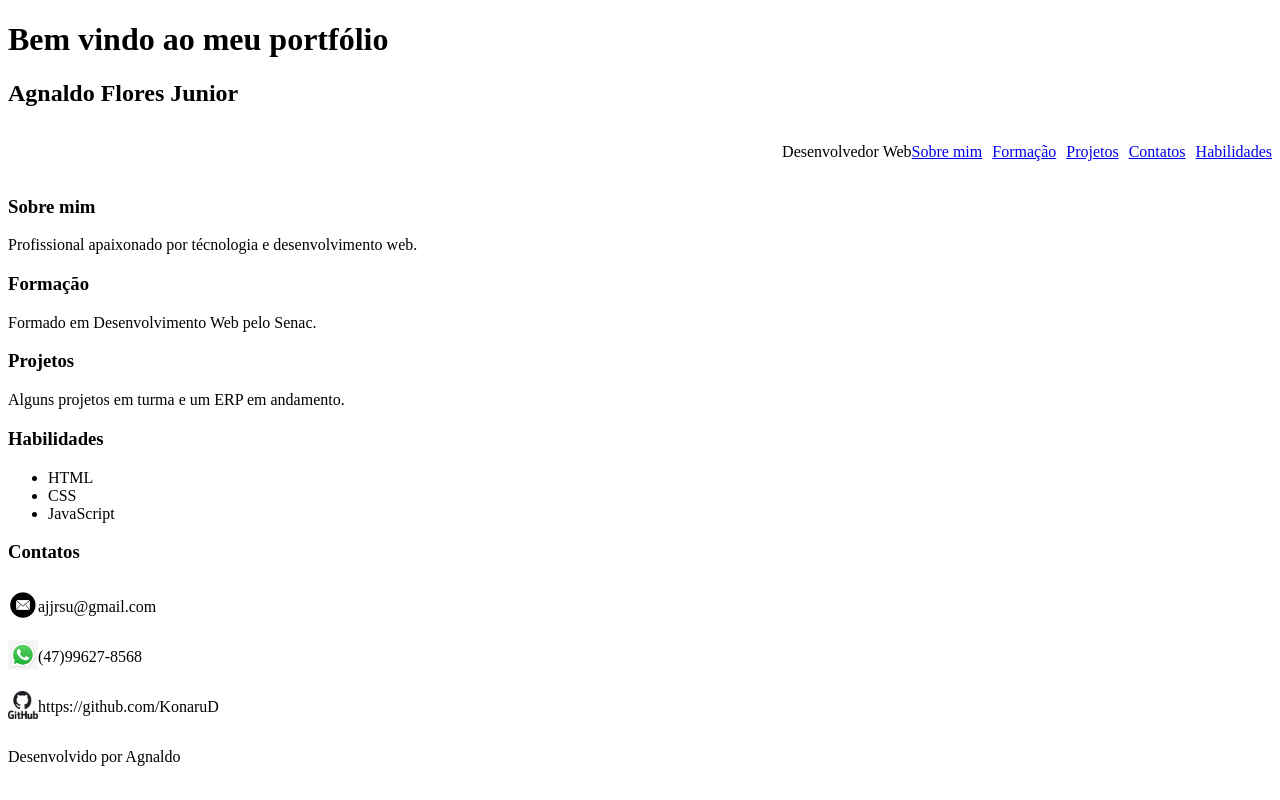
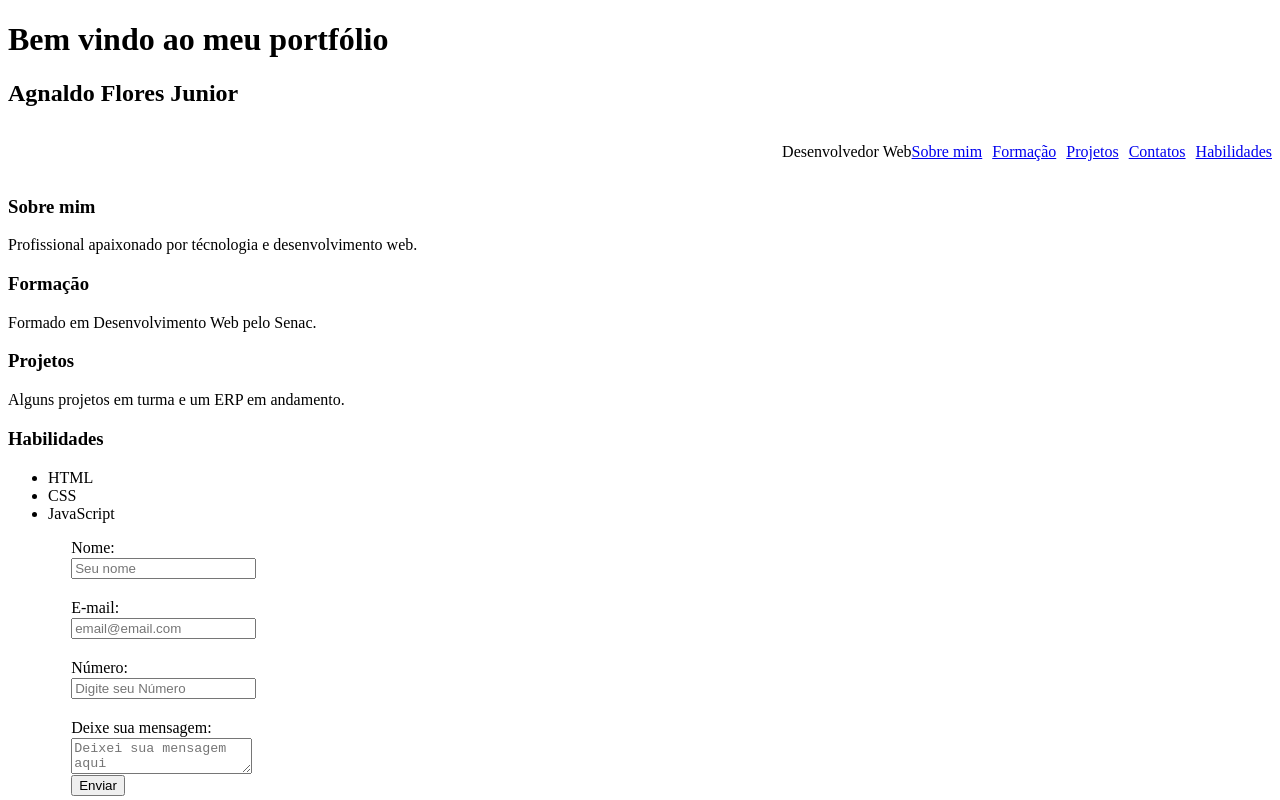
Before and after one commit to KonaruD/siteAulaAriel, a plain HTML site: page index.html in a window 1280 px wide. Shown: the top 800 px of the page. Drawn offline with Linux system fonts and the light colour scheme.

Commit message:
Adicionado form

```diff
--- a/index.html
+++ b/index.html
@@ -47,6 +47,24 @@
                 <li>JavaScript</li>
             </ul>
         </section>
+
+        <form id="form_contato_cliente">
+
+            <label for="nome_contato">Nome:</label>
+            <input type="text" id="nome_contato" placeholder="Seu nome" required>
+            <br>
+            <label for="mail_contato">E-mail:</label>
+            <input type="email" id="mail_contato" placeholder="email@email.com" required>
+            <br>
+            <label for="num_contato">Número:</label>
+            <input type="number" id="num_contato" placeholder="Digite seu Número" required>
+            <br>
+            <label for="mensagem_contato">Deixe sua mensagem:</label>
+            <textarea type="text" id="mensagem_contato" placeholder="Deixei sua mensagem aqui" required></textarea>
+            <button type="submit">Enviar</button>
+
+        </form>
+
     </main>
 
     <footer>
--- a/style.css
+++ b/style.css
@@ -39,3 +39,11 @@ nav {
     text-decoration: none;
     color: inherit;
 }
+
+#form_contato_cliente {
+    display: flex;
+    flex-direction: column;
+    align-items: flex-start;
+    gap: 1px;
+    margin-left: 5%;
+}
```
